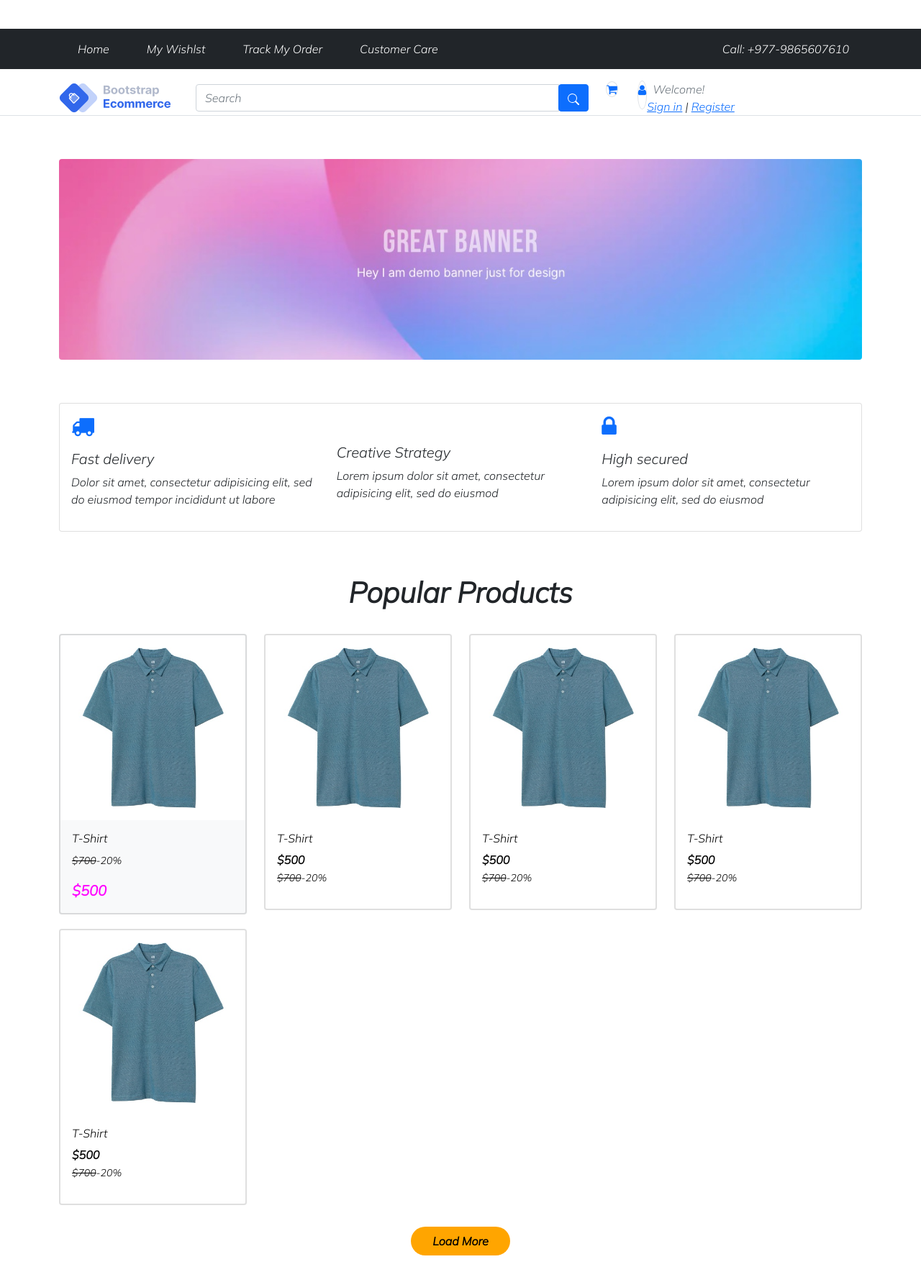
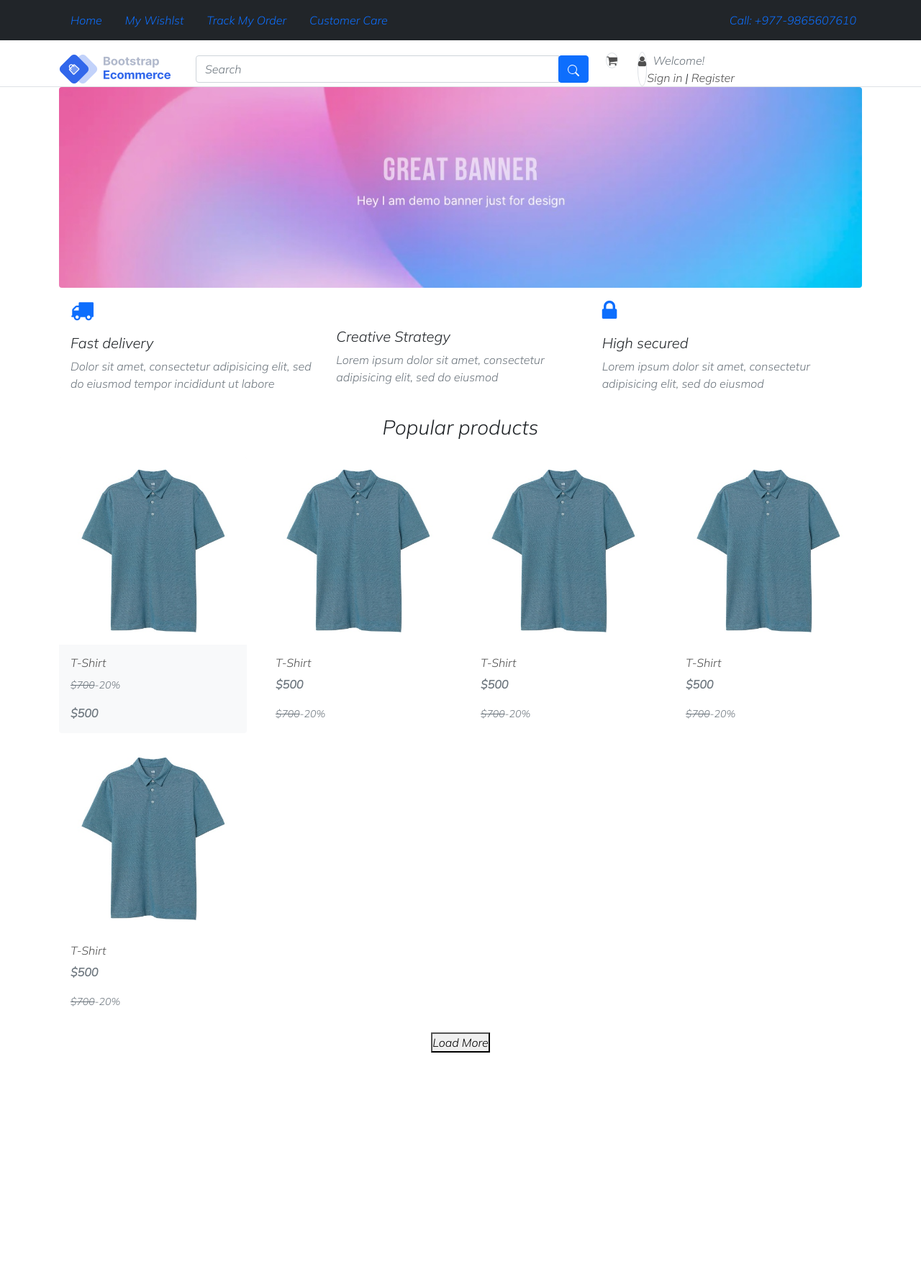
Before and after one commit to AkhiDeveloper/ShoppingSiteWebPage, a plain HTML site: page index.html in a window 1280 px wide. Shown: the whole page at 72% size. After the commit the page ends 1463 px from the top, so only its background shows below. Drawn offline with nearby package versions, Linux system fonts and the light colour scheme.

Commit message:
Tue 24 Jun

```diff
--- a/style.css
+++ b/style.css
@@ -10,71 +10,21 @@
     --text-clr: #4f4f4f;
 }
 
-.section{
-    margin: 20px 0px;
-    padding: 20px 0px;
-}
-.section-title{
-    font-weight: 700;
-    font-size: 40px;
-    text-transform: capitalize;
-}
-.nav-link{
-    margin-right: 10px;
-    margin-left: 10px;
-    color: white;
-    text-transform: capitalize;
-}
-.nav-link:hover{
-    color: red;
-
-}
-
-.icon{
-    height: 40px;
-    width: auto;
-}
-
-.product-card{
-    text-decoration: none;
-    color: black;
-    padding:0;
-    margin: 10px 0px;
-}
-.product-card:hover{
-    color: black;
-    background-color: rgba(230,0,0,0.75);
-    box-shadow: 0px 0px 15px 9px rgba(230,0,0,0.75);
-    -webkit-box-shadow: 0px 0px 15px 9px rgba(230,0,0,0.75);
-    -moz-box-shadow: 0px 0px 15px 9px rgba(230,0,0,0.75);
-}
-.card-text{
-    margin: 0;
-    padding: 0;
-}
-.btn1{
-    height: 40px;
-    margin: 20px;
-    padding: 0px 30px;
-    min-width: 100px;
-    border: none;
-    outline: none;
-    background-color: orange;
-    font-size:  16px;
-    text-align: center;
-    display:inline-block;
-    border-radius: 100px;
-    font-weight: 700;
-}
-
-.btn1:hover{
-    box-shadow: 0px 0px 15px 9px rgba(230,0,0,0.75);
--webkit-box-shadow: 0px 0px 15px 9px rgba(230,0,0,0.75);
--moz-box-shadow: 0px 0px 15px 9px rgba(230,0,0,0.75);
-    transition: 0.5sec;
-}
-.Price{
-    font-size: 20px;
-    font-weight: 400;
-    color: rgb(255, 0, 255);
-}
+ p { color: #6c757d; }
+ a { text-decoration: none; color: var(--text-clr); }
+ a:hover { text-decoration: none; color: var(--text-clr); }
+ h2 { color: var(--text-clr); font-size: 1.5rem; }
+ .main-cart { background: #fff; } .card { border: none; }
+ .product-img img { min-width: 200px; max-height: 200px; }
+ .product-name { color: black; font-size: 1.4rem; text-transform: capitalize; font-weight: 500; }
+ .card-title p { font-size: 0.9rem; font-weight: 500; }
+ .remove-and-wish p { font-size: 0.8rem; margin-bottom: 0; }
+ .price-money h3 { font-size: 1rem; font-weight: 600; }
+ .set-quantity { position: relative; }
+ .set-quantity::after { content: "(Note, 1 piece)"; width: auto; height: auto; text-align: center; position: absolute; bottom: -20px; right: 1.5rem; font-size: 0.8rem; }
+ .page-link { line-height: 16px; width: 45px; font-size: 1rem; display: flex; justify-content: center; align-items: center; color: #495057; }
+ .page-item input { line-height: 22px; padding: 3px; font-size: 15px; display: flex; justify-content: center; align-items: center; text-align: center; }
+ .page-link:hover { text-decoration: none; color: #495057; outline: none !important; }
+ .page-link:focus { box-shadow: none; }
+ .price-indiv p { font-size: 1.1rem; }
+ .fa-heart:hover { color: red; }
```
Also changed, not shown: Cart.html (+42 -11 lines).
